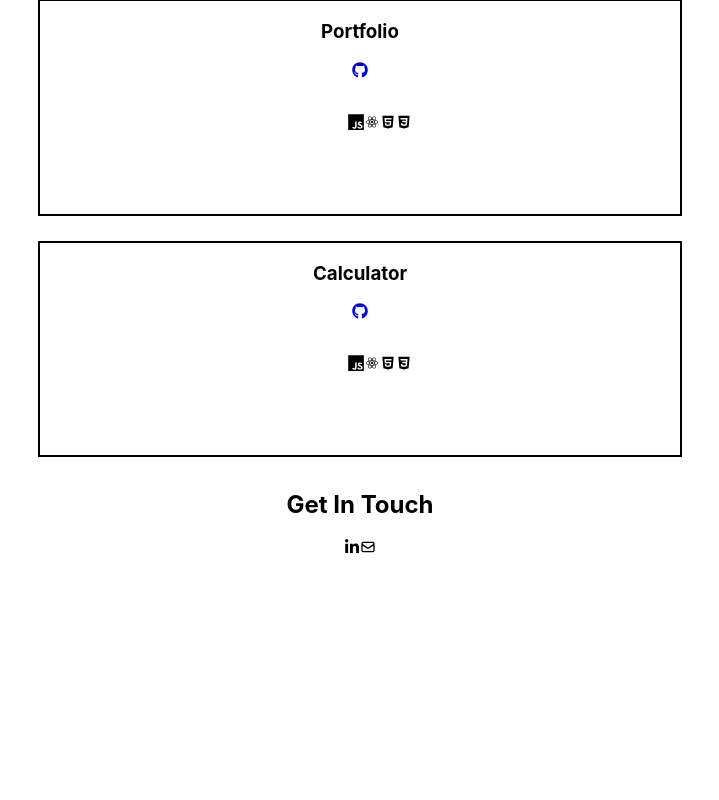
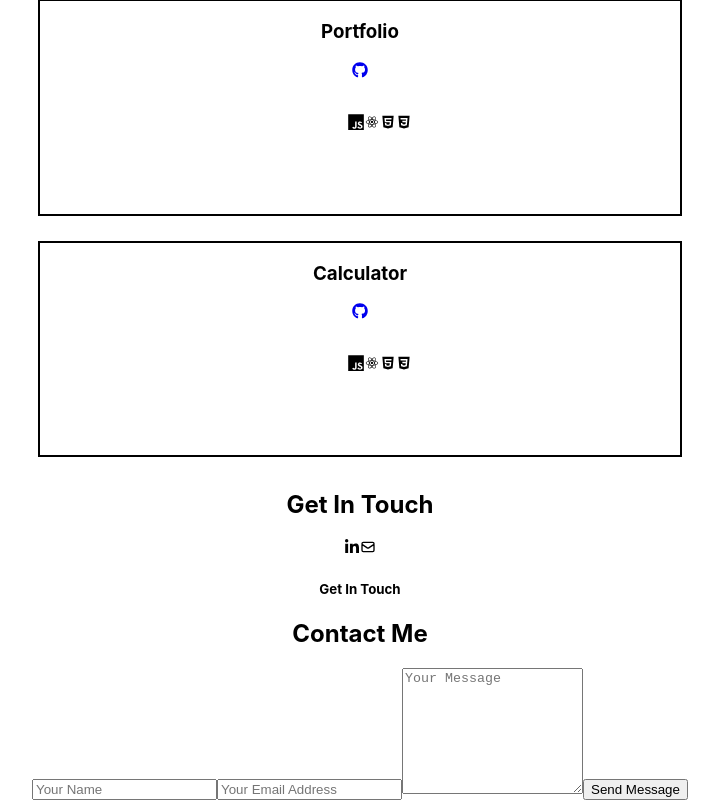
Before and after one commit to leahbanks/portfolio, a React (Create React App) app: page / in a window 1280 px wide. Shown: the part 2560-3360 px from the top of the page, without its empty margins (280-999 px from the left). Before the commit the page ends 3119 px from the top, so only its background shows below. Built offline with nearby package versions, Linux system fonts and the light colour scheme.

Commit message:
created basic contact form

```diff
--- a/package.json
+++ b/package.json
@@ -6,6 +6,7 @@
     "@testing-library/jest-dom": "^5.16.5",
     "@testing-library/react": "^13.4.0",
     "@testing-library/user-event": "^13.5.0",
+    "emailjs-com": "^3.2.0",
     "react": "^18.2.0",
     "react-dom": "^18.2.0",
     "react-icons": "^4.8.0",
--- a/src/components/Contact/Contact.jsx
+++ b/src/components/Contact/Contact.jsx
@@ -1,13 +1,46 @@
 import "./Contact.css";
 import { FaLinkedinIn } from "react-icons/fa";
-import {HiOutlineMail} from "react-icons/hi"
+import { HiOutlineMail } from "react-icons/hi";
 
 export default function Contact() {
+  const sendMessage = (e) => {
+    e.preventDefault();
+    e.target.reset();
+  };
   return (
-    <section className="about-links">
-      <h2>Get In Touch</h2>
-      <FaLinkedinIn />
-      <HiOutlineMail />
+    <section>
+      <div className="about-links">
+        <h2>Get In Touch</h2>
+        <FaLinkedinIn />
+        <HiOutlineMail />
+      </div>
+      <div id="contact" className="container">
+        <h5>Get In Touch</h5>
+        <h2>Contact Me</h2>
+
+        <form
+          onSubmit={(e) => {
+            sendMessage(e);
+          }}
+        >
+          <input type="text" name="name" placeholder="Your Name" required />
+          <input
+            type="email"
+            name="email"
+            placeholder="Your Email Address"
+            required
+          />
+          <textarea
+            name="message"
+            rows="8"
+            placeholder="Your Message"
+            required
+          ></textarea>
+          <button type="submit" className="btn btn-primary">
+            Send Message
+          </button>
+        </form>
+      </div>
     </section>
   );
 }
```
Also changed, not shown: 1 other file (tests, documents, lock files or other folders).
